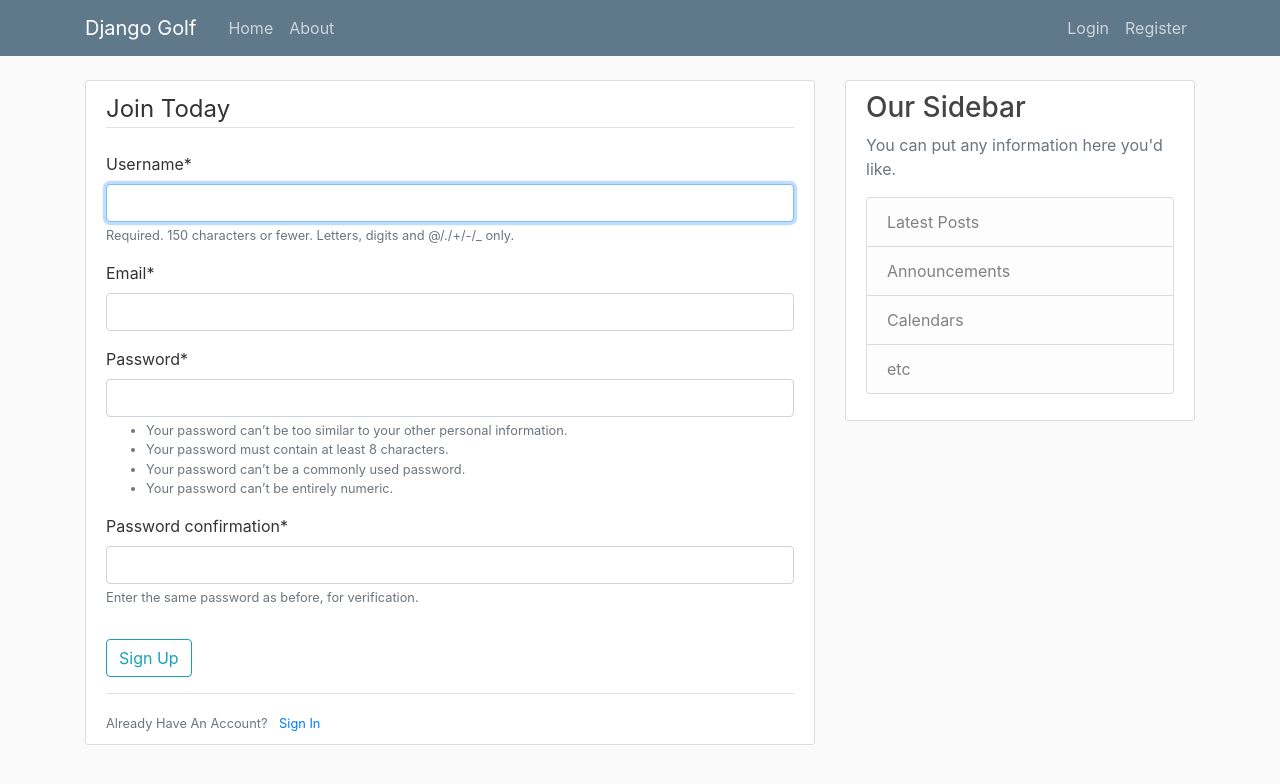
After one commit to weddy3/game-under-repair, a Django app: page /register/ in a window 1280 px wide. The commit adds this page. Shown: the top 784 px of the page. Run offline with Django 4.2, Linux system fonts and the light colour scheme; some libraries are stand-ins or nearby versions.

Commit message:
added registration form

```diff
--- a/golfsite/golf_round_post/templates/golf_round_post/base.html
+++ b/golfsite/golf_round_post/templates/golf_round_post/base.html
@@ -43,6 +43,13 @@
           <main role="main" class="container">
             <div class="row">
               <div class="col-md-8">
+                {% if messages %}
+                {% for message in messages %}
+                  <div class="alert alert-{{ message.tags }}">
+                    {{ message }}
+                  </div>
+                {% endfor %}
+                {% endif %}
                 {% block content %}{% endblock %}
               </div>
               <div class="col-md-4">
--- a/golfsite/golfsite/settings.py
+++ b/golfsite/golfsite/settings.py
@@ -33,6 +33,8 @@ ALLOWED_HOSTS = []
 INSTALLED_APPS = [
     "golf_round_post.apps.GolfRoundPostConfig",
     "users.apps.UsersConfig",
+    "crispy_forms",
+    "crispy_bootstrap4",
     "django.contrib.admin",
     "django.contrib.auth",
     "django.contrib.contenttypes",
@@ -123,3 +125,6 @@ STATIC_URL = "static/"
 # https://docs.djangoproject.com/en/4.1/ref/settings/#default-auto-field
 
 DEFAULT_AUTO_FIELD = "django.db.models.BigAutoField"
+
+CRISPY_ALLOWED_TEMPLATE_PACKS = "bootstrap4"
+CRISPY_TEMPLATE_PACK = "bootstrap4"
--- a/golfsite/golfsite/urls.py
+++ b/golfsite/golfsite/urls.py
@@ -15,8 +15,10 @@ Including another URLconf
 """
 from django.contrib import admin
 from django.urls import path, include
+from users import views as user_views
 
 urlpatterns = [
     path("admin/", admin.site.urls),
-    path("", include("golf_round_post.urls")),
+    path("register/", user_views.register, name='register'),
+    path("", include("golf_round_post.urls"))
 ]
--- /dev/null
+++ b/golfsite/users/forms.py
@@ -0,0 +1,11 @@
+from django import forms
+from django.contrib.auth.models import User
+from django.contrib.auth.forms import UserCreationForm
+
+class UserRegisterForm(UserCreationForm):
+    email = forms.EmailField(required=True)
+
+    # gives us a nested namespace
+    class Meta:
+        model = User
+        fields = ['username', 'email', 'password1', 'password2']
--- /dev/null
+++ b/golfsite/users/templates/users/register.html
@@ -0,0 +1,23 @@
+{% extends "golf_round_post/base.html" %}
+{% load crispy_forms_tags %}
+{% block content %}
+    <div class="content-section">
+        <form method="POST">
+            {% csrf_token %}
+            <fieldset class="form-group">
+                <legend class="border-bottom mb-4">
+                    Join Today
+                </legend>
+                {{ form|crispy }}
+            </fieldset>
+            <div class="form-group">
+                <button class="btn btn-outline-info" type="submit">Sign Up</button>
+            </div>
+        </form>
+        <div class="border-top pt-3">
+            <small class="text-muted">
+                Already Have An Account? <a class="ml-2" href="#"> Sign In</a>
+            </small>
+        </div>
+    </div>
+{% endblock content %}
--- a/golfsite/users/views.py
+++ b/golfsite/users/views.py
@@ -1 +1,18 @@
-from django.shortcuts import render
+from django.shortcuts import render, redirect
+from django.contrib import messages
+from .forms import UserRegisterForm
+
+
+def register(request):
+    if request.method == "POST":
+        form = UserRegisterForm(request.POST)
+        if form.is_valid():
+            # this actually saves the inputted info and creates user -> also hashes password
+            form.save()
+            username = form.cleaned_data.get('username')
+            messages.success(request, f'Account created for {username}!')
+            return redirect('golf-round-home')
+    else:
+        form = UserRegisterForm()
+
+    return render(request, 'users/register.html', {'form': form})
```
Also changed, not shown: requirements.txt (+5 -2 lines).
